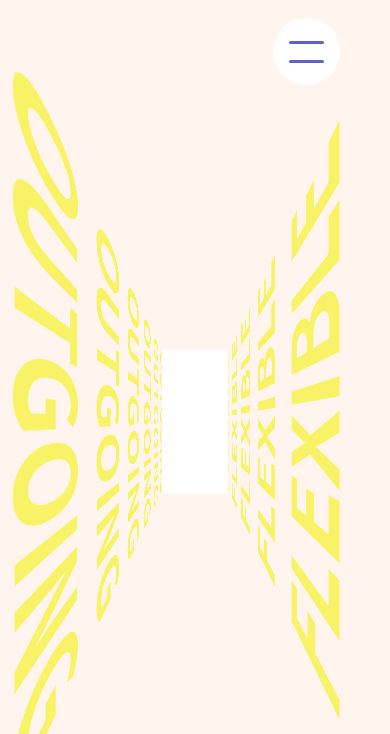
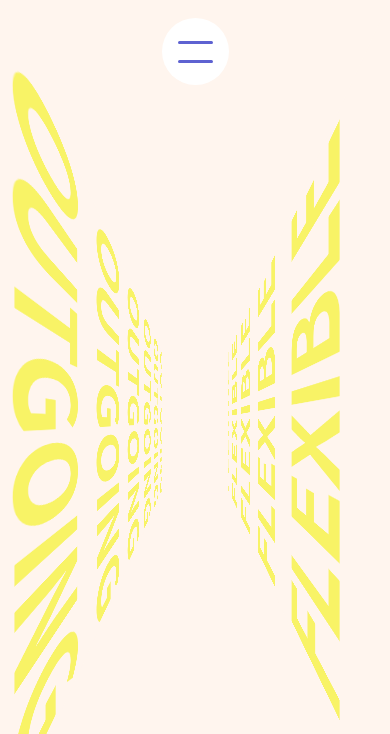
Before and after one commit to ssssojung/pb-class, a PHP site: page / in a window 390 px wide. Shown: the top 734 px of the page. Run offline with PHP 8.4, Linux system fonts and the light colour scheme; some web fonts are replaced.

Commit message:
menuBtn, 링크 수정

```diff
--- a/css/mediaquery.css
+++ b/css/mediaquery.css
@@ -54,6 +54,10 @@
     /* #scrol-section-0{
         height: 1000px !important;
     } */
+    header #menu_btn{
+        left: 0;
+        right: 0;
+    }
     .selected #main_menu ul{
         padding-top: 110px;
     }
--- a/css/style.css
+++ b/css/style.css
@@ -1,12 +1,12 @@
 /* wff2 */
 /* @import url(//spoqa.github.io/spoqa-han-sans/css/SpoqaHanSansNeo.css); */
-@import url('https://cdn.rawgit.com/moonspam/NanumSquare/master/nanumsquare.css');
+/* @import url('https://cdn.rawgit.com/moonspam/NanumSquare/master/nanumsquare.css');
 @font-face {
     font-family: 'NEXON Lv2 Gothic';
     src: url('https://cdn.jsdelivr.net/gh/projectnoonnu/noonfonts_20-04@2.1/NEXON Lv2 Gothic.woff') format('woff');
     font-weight: normal;
     font-style: normal;
-}
+} */
 :root{
     --baseColor : #fff5ee;
     --pastelColor: #8EA7E9;
@@ -148,6 +148,7 @@ header #menu_btn a {
 .intro {
     width: 100%;
     height: 300vw;
+
 }
 .world{
     position: fixed;
@@ -169,7 +170,7 @@ header #menu_btn a {
     top: 0;
     width: 100vw;
     height: 100vh;
-    background-color: var(--white);
+    background-color: var(--baseColor);
 }
 .wall-moving-y{
     animation: moving-text-y 30s linear infinite;
--- a/index.html
+++ b/index.html
@@ -142,7 +142,7 @@
                     <span class="color">CLONE CODING</span>
                     <h4>2rism</h4>
                     <p>
-                        <a class="site_btn" href="//ssssojung.github.io/pb-class/week1-basic/">
+                        <a class="site_btn" target="_blank" href="//ssssojung.github.io/pb-class/week1-basic/">
                            <span>VIEW</span>
                         </a>
                     </p>
@@ -193,7 +193,7 @@
                         <a class="site_btn" target="_blank" href="//lsj-react-43b42.web.app/">
                             <span>VIEW</span>
                         </a>
-                        <a class="site_btn" href="//www.figma.com/file/GJi5vtXW3HZ3rt0gAnumUY/Untitled?type=design&node-id=38%3A2&t=5eDPUkRivF02Mbl2-1">
+                        <a class="site_btn" target="_blank" href="//www.figma.com/file/GJi5vtXW3HZ3rt0gAnumUY/Untitled?type=design&node-id=38%3A2&t=5eDPUkRivF02Mbl2-1">
                             <span>PROTOTYPE</span>
                         </a>
                     </p>
@@ -212,7 +212,7 @@
     </section> -->
 
     <section class="contact" id="scroll-section-5">
-        <a href="https://open.kakao.com/o/s6z7COhf" class="contact__btn">
+        <a target="_blank" href="https://open.kakao.com/o/s6z7COhf" class="contact__btn">
             <div class="contact__btn-marquee">
                 <span>contact
                     <svg width="42" height="41" viewBox="0 0 42 41" fill="none" xmlns="http://www.w3.org/2000/svg"><path clip-rule="evenodd" d="M28.2801 16.8505L16.8917 5.46209L21.8586 0.495279L41.7258 20.3625L21.8586 40.2298L16.8917 35.263L28.2801 23.8746L0.512697 23.8746L0.512695 16.8505L28.2801 16.8505Z" fill="#fff5ee"></path></svg>
```
